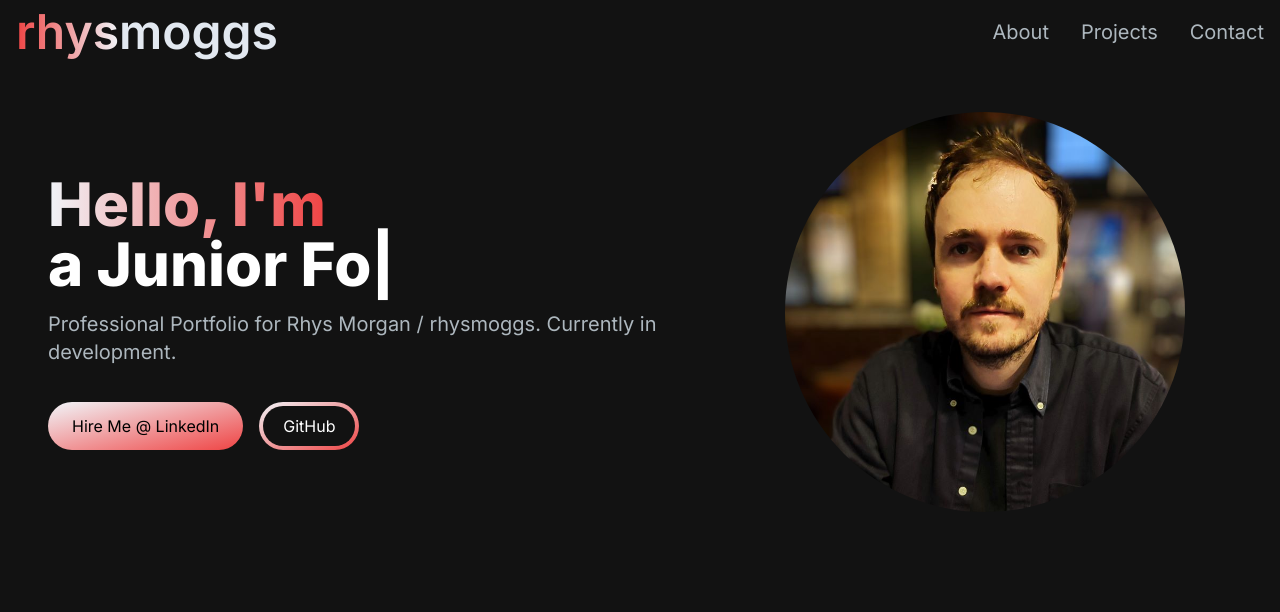
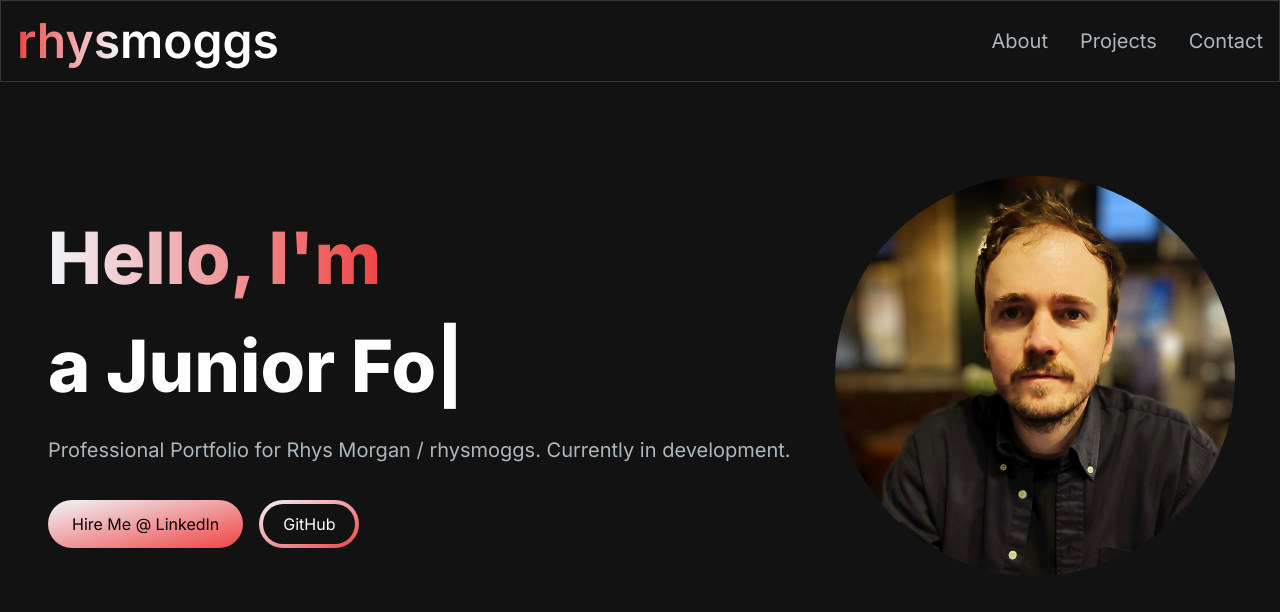
Before and after one commit to rhysmoggs/portfolio2024, a Next.js app: page / in a window 1280 px wide. Shown: the top 612 px of the page. Built offline with nearby package versions, Linux system fonts and the light colour scheme.

Commit message:
add styling to navbar, responsive hero section and open external links to new tabs

```diff
--- a/app/components/HeroSection.jsx
+++ b/app/components/HeroSection.jsx
@@ -6,10 +6,10 @@
 
 const HeroSection = () => {
   return (
-    <section>
+    <section className='lg:py-16'>
       <div className='grid grid-cols-1 sm:grid-cols-12'>
-        <div className='col-span-7 place-self-center text-center sm:text-left'>
-          <h1 className='text-white mb-4 text-4xl sm:text-5xl lg:text-6xl font-extrabold'>
+        <div className='col-span-8 place-self-center text-center sm:text-left justify-self-start'>
+          <h1 className='text-white mb-4 text-4xl sm:text-5xl lg:text-7xl lg:leading-normal font-extrabold'>
             <span className='text-transparent bg-clip-text bg-gradient-to-r from-slate-100 to-red-500'>
               Hello, I&apos;m{' '}
             </span>
@@ -39,12 +39,14 @@
           <div>
             <Link
               href={'https://www.linkedin.com/in/rhysmoggs/'}
+              target='_blank'
               className='px-6 inline-block py-3 w-full sm:w-fit rounded-full mr-4 bg-gradient-to-br from-slate-100 to-red-500 hover:bg-slate-200 text-black'
             >
               Hire Me @ LinkedIn
             </Link>
             <Link
               href={'https://github.com/rhysmoggs'}
+              target='_blank'
               className='px-1 inline-block py-1 w-full sm:w-fit rounded-full bg-gradient-to-br from-slate-100 to-red-500 hover:bg-slate-800 text-white mt-3'
             >
               <span className='block bg-[#121212] hover:bg-slate-800 rounded-full px-5 py-2'>
@@ -53,7 +55,7 @@
             </Link>
           </div>
         </div>
-        <div className='col-span-5 place-self-center mt-4 lg:mt-0'>
+        <div className='col-span-4 place-self-center mt-4 lg:mt-0'>
           <div className='rounded-full bg-[#181818] w-[250px] h-[250px] lg:w-[400px] lg:h-[400px] relative overflow-hidden'>
             <Image
               src='/images/headshot.jpg'
--- a/app/components/Navbar.jsx
+++ b/app/components/Navbar.jsx
@@ -23,11 +23,11 @@
 const Navbar = () => {
   const [navbarOpen, setNavbarOpen] = useState(false)
   return (
-    <nav className='fixed top-0 left-0 right-0 z-10 bg-[#121212] bg-opacity-100'>
-      <div className='flex flex-wrap items-center justify-between mx-auto px-4 py-2'>
+    <nav className='fixed mx-auto border border-[#33353F] top-0 left-0 right-0 z-10 bg-[#121212] bg-opacity-100'>
+      <div className='flex container lg:py-4 flex-wrap items-center justify-between mx-auto px-4 py-2'>
         <Link
           href={'/'}
-          className='text-2xl md:text-5xl text-slate-200 font-semibold'
+          className='text-2xl md:text-5xl text-white font-semibold'
         >
           <span className='text-transparent bg-clip-text bg-gradient-to-l from-slate-100 to-red-500'>
             rhys
```
